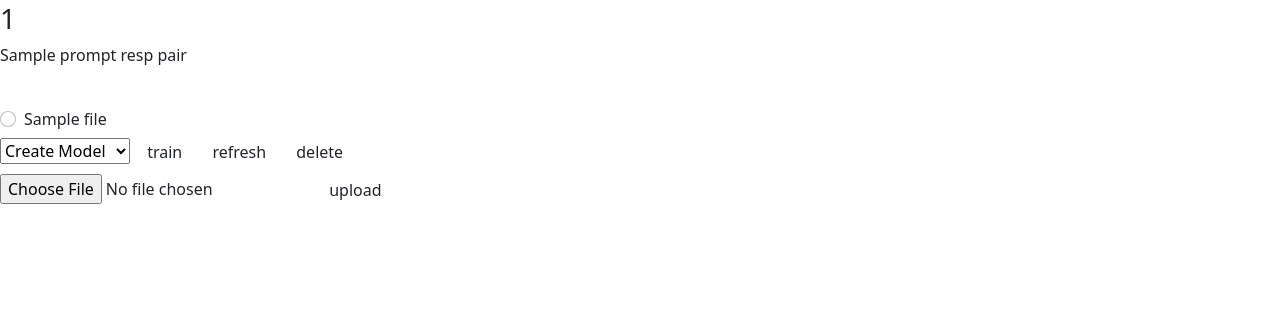
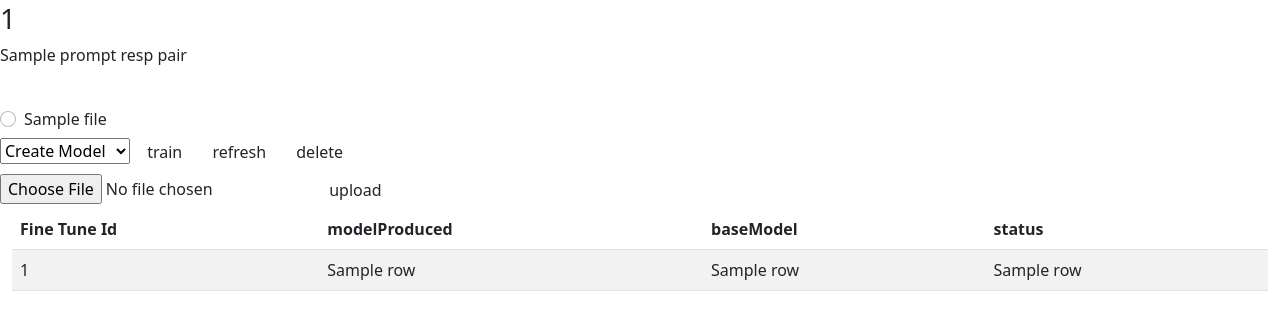
Before and after one commit to kaplannp/buildYourOpenAi, a Flask app: template templates/index.html in a window 1280 px wide. Shown: the part 209-539 px from the top of the page. Run offline with Flask 2, Linux system fonts and the light colour scheme; the template is opened without the code that fills it: most values are stand-ins (such as "Sample title", 1, 10 or a date in 2020).

Commit message:
Added list of fine tunes

```diff
--- a/app.py
+++ b/app.py
@@ -180,6 +180,7 @@ class FileListHandler:
             self._delete(request)
         templateGen.set("files", self.getFilenames())
         templateGen.set("models", self.getModelnames())
+        templateGen.set("fineTunes",self.getFineTunes())
 
     def getModelnames(self):
         modelnames = set()
@@ -193,10 +194,28 @@ class FileListHandler:
             fileid = fileData["id"]
             try:
                 filename = self._filenameLookup[fileid]
+                filenames.append((fileid, filename))
             except KeyError:
-                filename = fileid
-            filenames.append((fileid, filename))
+                print(fileid)
         return filenames
+
+    def getFineTunes(self):
+        '''
+        creates a 2d array (list of lists) where each row is:
+          + finetune id
+          + modelProduced
+          + baseModel
+          + status
+        '''
+        fineTunes = []
+        for fineTune in self._fineTunes:
+            row = []
+            row.append(fineTune["id"])
+            row.append(fineTune["fine_tuned_model"])
+            row.append(fineTune["model"])
+            row.append(fineTune["status"])
+            fineTunes.append(row)
+        return fineTunes
 
     def _refresh(self):
         resp = self._apiManager.listFiles()
@@ -258,7 +277,7 @@ with open("apiKey", 'r') as file:
     apiKey = file.read()[:-1] #drop newline
     apiManager = ApiManager(apiKey)
 templateRenderer = TemplateRenderer("index.html",
-        ["template", "conversation", "files", "models"]
+        ["template", "conversation", "files", "models", "fineTunes"]
         )
 controller = Controller(apiManager, templateRenderer)
 submitButtonHandler = SubmitButtonHandler(apiManager)
--- a/templates/index.html
+++ b/templates/index.html
@@ -30,6 +30,7 @@
     <p> {{ promptRespPair[1] }} </p>
     <br>
     {% endfor %}
+    </hr>
     <form method="post" action="{{ url_for("main")}}">
       <div class="form-check">
         {% for file in files %}
@@ -59,5 +60,32 @@
         upload
       </button>
     </form>
+    </hr>
+    <div class="container-fluid">
+      <div class="row">
+	<div class="col-sm-12">
+	  <table class="table table-striped">
+	    <thead>
+	      <tr>
+	        <th scope="col">Fine Tune Id</th>
+	        <th scope="col">modelProduced</th>
+	        <th scope="col">baseModel</th>
+	        <th scope="col">status</th>
+	      </tr>
+	    </thead>
+	    <tbody>
+	    {% for row in fineTunes %}
+	      <tr>
+	        <td>{{row[0]}}</td>
+	        <td>{{row[1]}}</td>
+	        <td>{{row[2]}}</td>
+	        <td>{{row[3]}}</td>
+	      </tr>
+	    {% endfor %}
+	    </tbody>
+	  </table>
+	</div>
+      </div>
+    </div>
   </body>
 </html>
```
